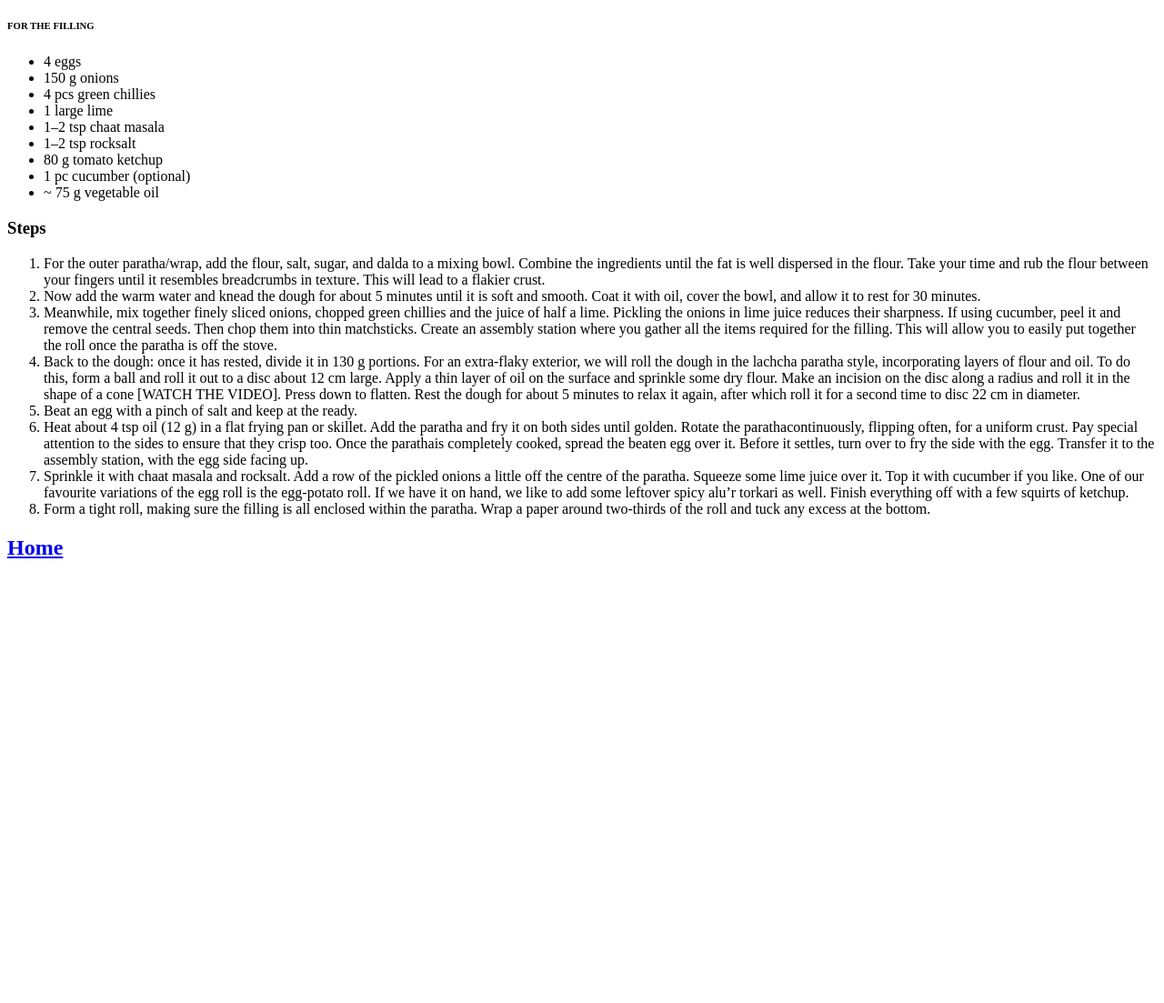
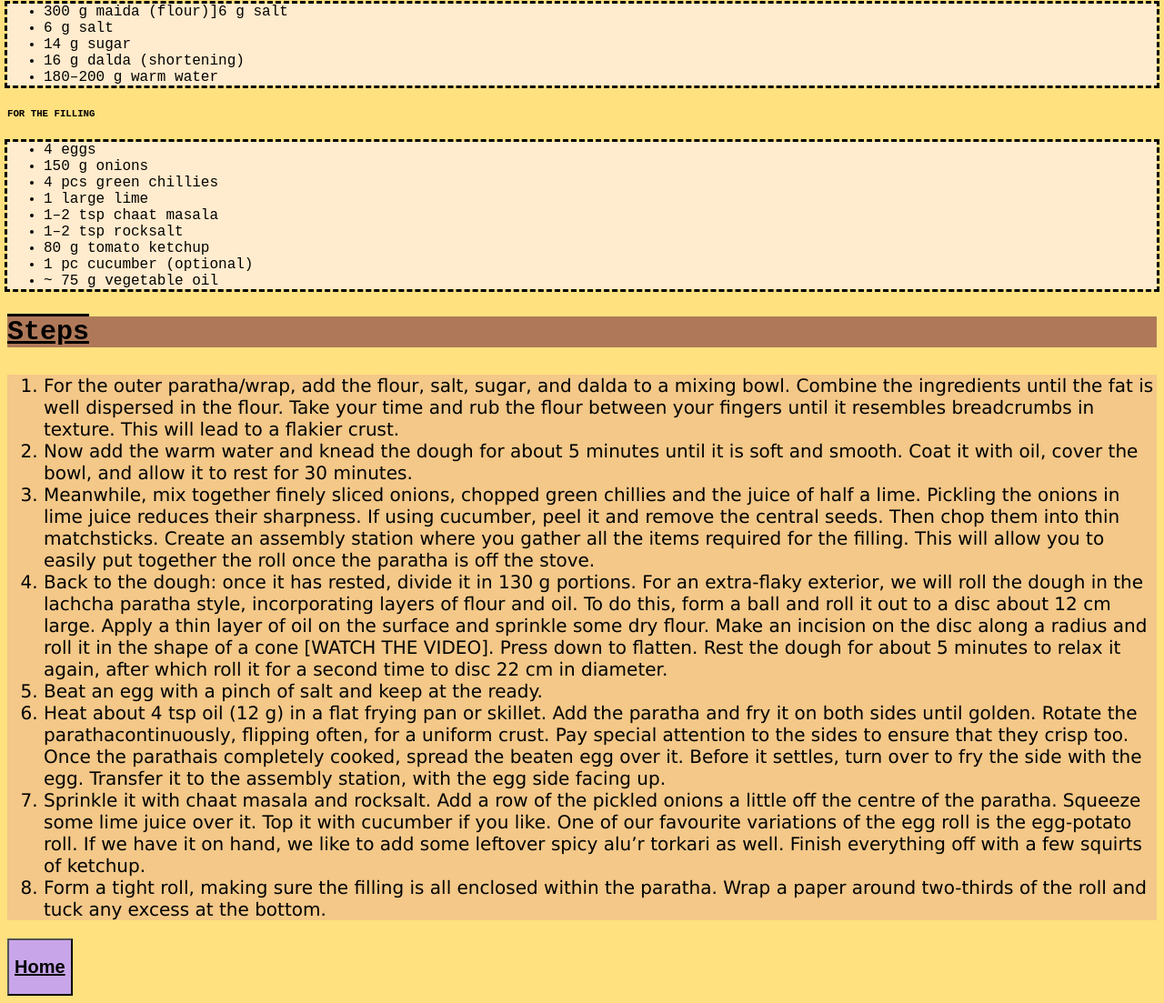
Before and after one commit to hawkaii/odin-recipes, a plain HTML site: page recipes/Egg Roll.html in a window 1280 px wide. Shown: the part 786-1889 px from the top of the page at 91% size. Before the commit the page ends 1421 px from the top, so only its background shows below. Drawn offline with Linux system fonts and the light colour scheme.

Commit message:
add style.css to the menu

```diff
--- a/recipes/Egg Roll.html
+++ b/recipes/Egg Roll.html
@@ -5,6 +5,7 @@
     <meta http-equiv="X-UA-Compatible" content="IE=edge">
     <meta name="viewport" content="width=device-width, initial-scale=1.0">
     <title>Egg Roll</title>
+    <link rel="stylesheet" href="style.css">
 </head>
 <body>
     <h1>Egg Roll</h1>
@@ -49,7 +50,7 @@
 
     </ol>
 
-    <a href="../index.html"><h2>Home</h2></a>
+    <button><a href="../index.html"><h2>Home</h2></a></button>
 
 </body>
 </html>
--- /dev/null
+++ b/recipes/style.css
@@ -0,0 +1,32 @@
+body{
+    background-color: rgb(255, 225, 127);
+    font-family: 'Courier New', Courier, monospace;
+}
+h1{
+    outline-color: black;
+    outline-style: double;
+    text-align: center;
+}
+h3{
+    background-color: rgb(175, 121, 89);
+    font-size: 30px;
+    text-decoration: underline overline;
+}
+ul{
+    background-color: blanchedalmond;
+    outline-style: dashed;
+}
+ol{
+    font-size: 20px;
+    font-family: 'Lucida Sans', 'Lucida Sans Regular', 'Lucida Grande', 'Lucida Sans Unicode', Geneva, Verdana, sans-serif;
+    background-color: rgb(243, 200, 136);
+}
+button{
+    background-color: rgb(200, 165, 233);
+}
+a:link{
+    color: black;
+}
+a:visited{
+    color: rgb(183, 243, 220);
+}
```
Also changed, not shown: recipes/chicken sandwich.html (+2 -1 lines), recipes/pizza.html (+2 -1 lines).
